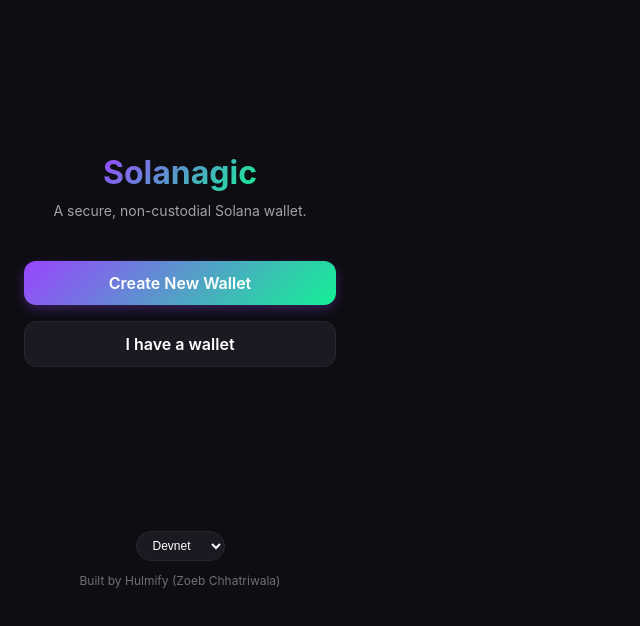
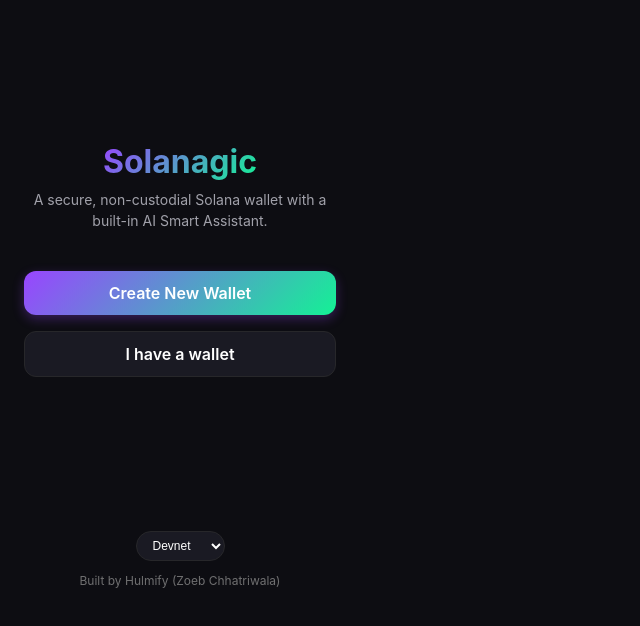
Before and after one commit to Hulmify/Solanagic, a React (Vite) app: page / in a window 1280 px wide. Shown: the top 626 px of the page, without its empty margins (0-640 px from the left). Built offline with nearby package versions, Linux system fonts and the light colour scheme.

Commit message:
Minor main page text update

```diff
--- a/src/views/SetupView.tsx
+++ b/src/views/SetupView.tsx
@@ -53,7 +53,7 @@ export default function SetupView({ onWalletCreated }: SetupViewProps) {
     return (
         <div className="view-container setup-view">
             <h1 className="logo-text">Solanagic</h1>
-            <p className="subtitle">A secure, non-custodial Solana wallet.</p>
+            <p className="subtitle">A secure, non-custodial Solana wallet with a built-in AI Smart Assistant.</p>
 
             {step === 'start' && (
                 <div className="setup-options">
```
